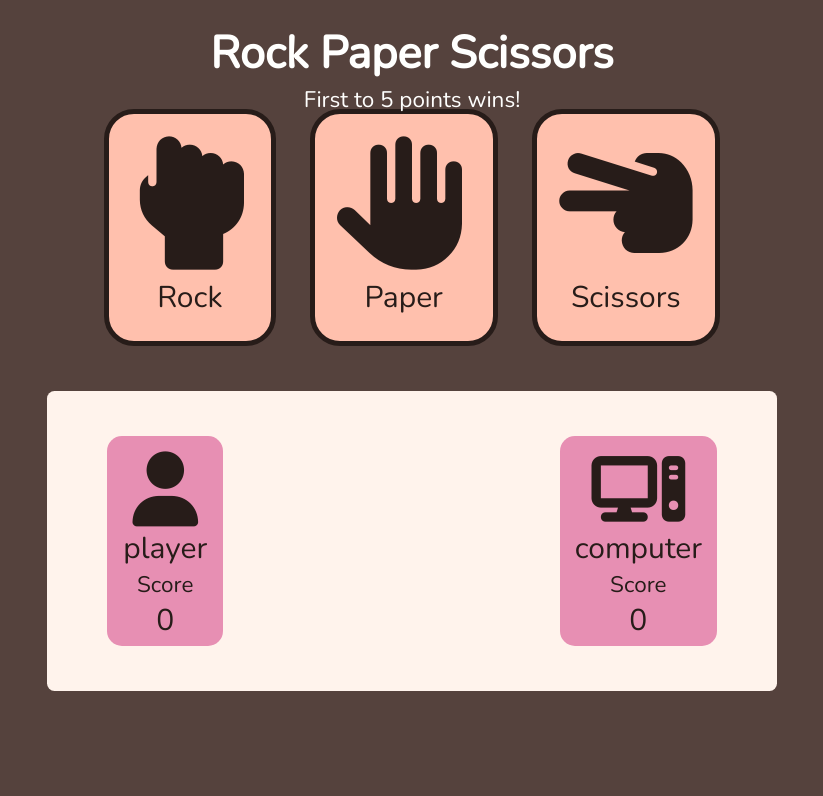
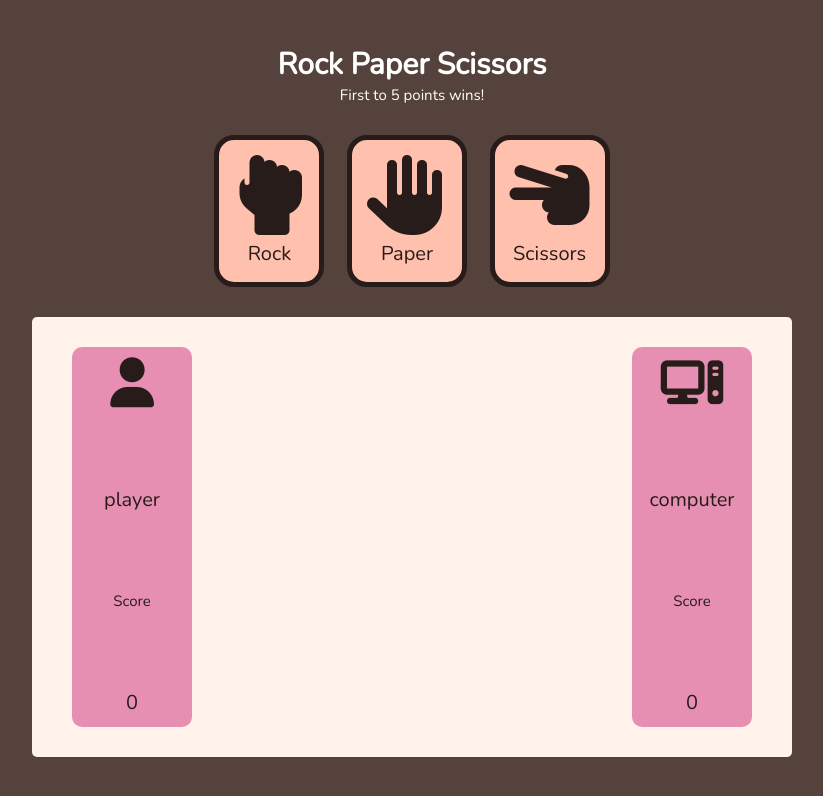
Before and after one commit to zioscuro/odin-rock-paper-scissors, a plain HTML site: page index.html in a window 1280 px wide. Shown: the whole page, without its empty margins (228-1051 px from the left). Drawn offline with nearby package versions, Linux system fonts and the light colour scheme.

Commit message:
Update style to fix layout in normal siza screens

```diff
--- a/index.html
+++ b/index.html
@@ -19,15 +19,15 @@
         <!-- Rock Paper Scissors choice section -->
         <div id="choices">
             <button id="rock" class="choice">
-                <i class="fa-solid fa-hand-back-fist fa-10x"></i>
+                <i class="fa-solid fa-hand-back-fist"></i>
                 <p>Rock</p>
             </button>
             <button id="paper" class="choice">
-                <i class="fa-solid fa-hand fa-10x"></i>
+                <i class="fa-solid fa-hand"></i>
                 <p>Paper</p>
             </button>
             <button id="scissors" class="choice">
-                <i class="fa-solid fa-hand-scissors fa-10x"></i>
+                <i class="fa-solid fa-hand-scissors"></i>
                 <p>Scissors</p>
             </button>
         </div>
--- a/style.css
+++ b/style.css
@@ -3,7 +3,7 @@
 
 html {
     font-family: 'Nunito', sans-serif;
-    font-size: 15px;
+    font-size: 10px;
 }
 
 body {
@@ -19,14 +19,12 @@ body {
     flex-direction: column;
     justify-content: center;
     align-items: center;
-    position: relative;
 }
 
 /* Title section */
 .title {
-    position: absolute;
     color: #fffffe;
-    top: 1.5rem;
+    margin: 3rem 0;
 }
 
 .title h1{
@@ -41,11 +39,7 @@ body {
     text-align: center;
 }
 
-/* Rock Paper Scissors choice section */
-#choices {
-    margin-bottom: 3rem;
-}
-
+/* Rock Paper Scissors choice buttons section */
 #choices button {
     background-color: #ffc0ad;
     border: 5px solid #271c19;
@@ -53,6 +47,10 @@ body {
     padding: 1.5rem;
     border-radius: 2rem;
     cursor: pointer;
+}
+
+#choices button i {
+    font-size: 8rem;
 }
 
 #choices button p {
@@ -74,8 +72,8 @@ body {
 
 /* Display section */
 #display {
-    width: 50vw;
-    height: 30vh;
+    width: 70rem;
+    height: 40rem;
     display: flex;
     justify-content: space-between;
     background-color: #fff3ec;
@@ -83,6 +81,7 @@ body {
     border-radius: 0.5rem;
     color: #271c19;
     font-size: 2rem;
+    margin: 3rem 0;
 }
 
 .display-choice, .display-results {
@@ -93,7 +92,7 @@ body {
 }
 
 .display-results {
-    width: 25rem;
+    width: 30rem;
     margin: 1rem 2rem;
     padding: 1rem;
 }
@@ -121,7 +120,7 @@ body {
 }
 
 #winner-display {
-    margin-bottom: 3rem;
+    margin-bottom: 2.5rem;
     font-weight: 700;
     font-size: 3rem;
     color: #9656a1;
```
